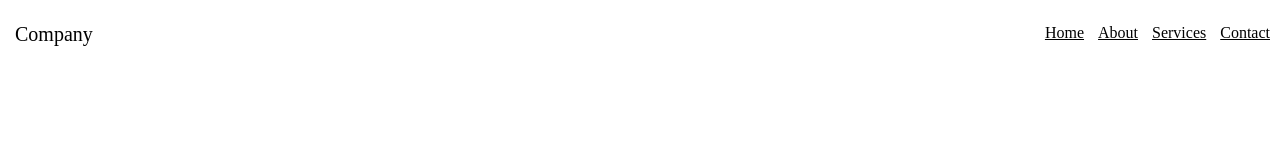
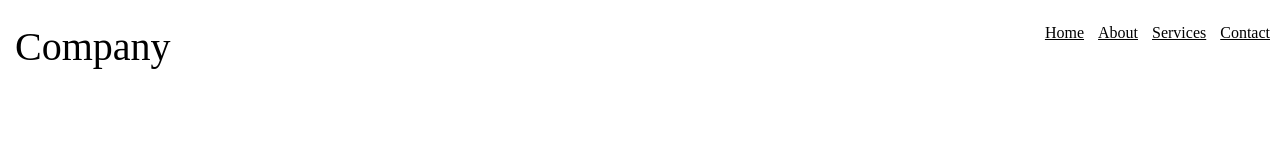
Before and after one commit to gszpytman/gszpytman.github.io, a plain HTML site: page index.html in a window 1280 px wide. Drawn offline with Linux system fonts and the light colour scheme.

Commit message:
Update index.html

```diff
--- a/index.html
+++ b/index.html
@@ -1,7 +1,7 @@
 <!DOCTYPE html>
 <html>
     <head>
-        <title>EducationTech</title>
+        <title>Kinestheta-Tech</title>
         <style>
             body{
                 color: blue;
@@ -18,8 +18,9 @@
                 position: absolute;
                 left: 0;
                 padding: 15px;
-                font-size: 20px;
+                font-size: 40px;
                 color: black;
+                text-align: center;
             }
             .nav ul{
                 position: absolute;
```
